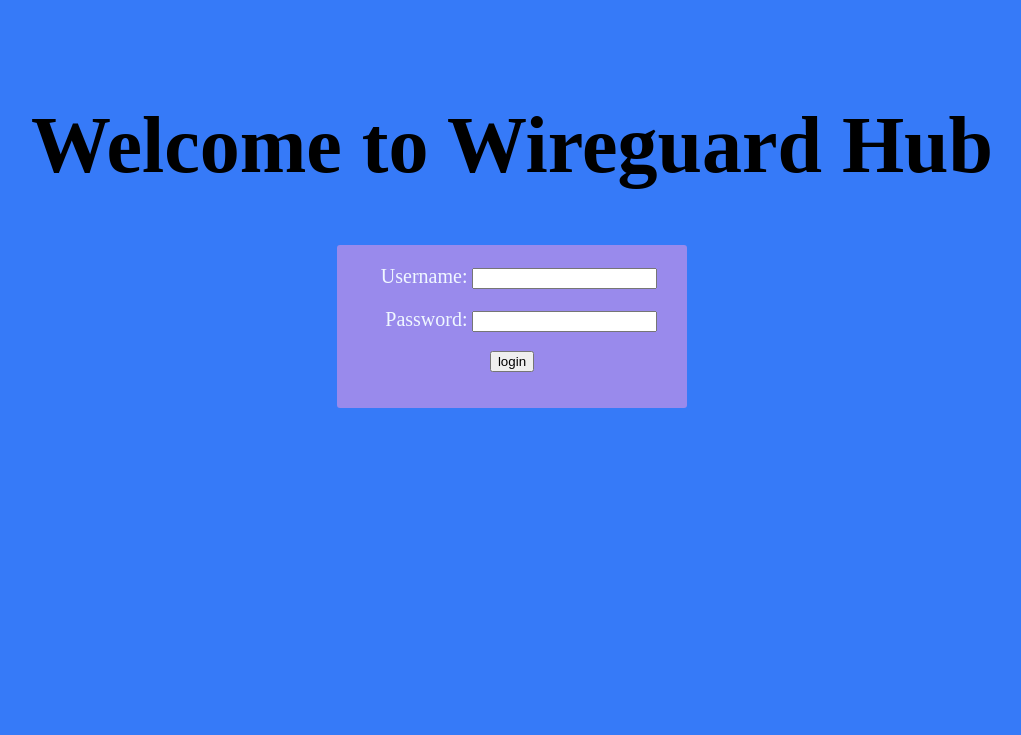
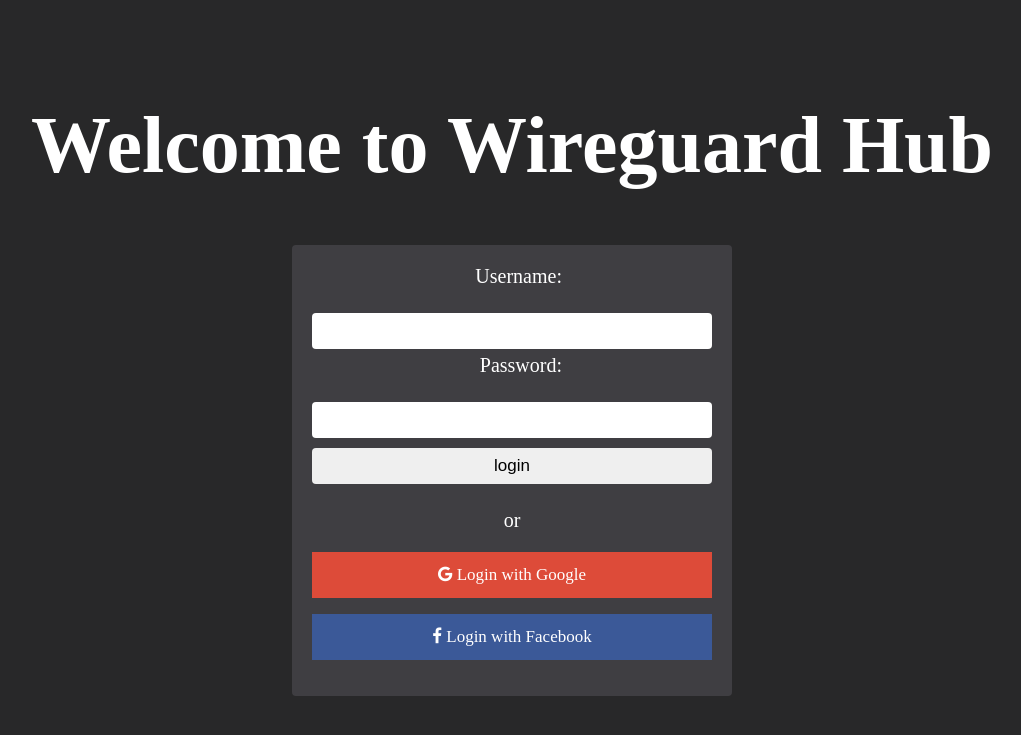
Before and after one commit to xlab-classes/cse442-spring2022-team-pyc442, a Python web app: template src/app/templates/login.html in a window 1280 px wide. Shown: the top 735 px of the page, without its empty margins (128-1149 px from the left). Run offline with Jinja, Linux system fonts and the light colour scheme; the template is opened without the code that fills it, so the values that code supplies are empty.

Commit message:
Added login with google and fb buttons #30

```diff
--- a/src/app/static/login_page_style.css
+++ b/src/app/static/login_page_style.css
@@ -1,4 +1,4 @@
-h1 {margin-top: 50px; color: Black; font-size: 80px; text-align: center;}
+h1 {margin-top: 50px; color: rgb(255, 255, 255); font-size: 80px; text-align: center;}
 h2 {margin-left: 30px;}
 label {
     display: inline-block;
@@ -6,7 +6,7 @@ label {
     font-size: 20px;
     text-align: right;
     margin-bottom: 20px;
-    color: aliceblue;
+    color: rgb(255, 255, 255);
 }
 input {text-align: left;}
 form {text-align: center;}
@@ -17,13 +17,37 @@ p.parent{
 }
 body {
     border-radius: 25px;
-    color: aquamarine;
+    color: rgb(46, 44, 53);
 }
+
 .login{
     position: relative;
     margin: 30px auto;
     padding: 20px 20px 20px;
-    width: 310px;
-    background: rgb(153, 138, 236);
-    border-radius: 3px;
+    width: 400px;
+    background: rgb(63, 62, 66);
+    border-radius: 4px;
 }
+
+input, .buttonGoogle, .buttonFB{
+    width:100%;
+    padding: 8px;
+    border: none;
+    border-radius: 4px;
+    margin: 5px -10px;
+    display: inline-block;
+    font-size: 17px;
+    line-height: 20px;
+    text-decoration: none;
+    box-sizing: border-box;
+    text-align: center;
+}
+
+.buttonGoogle, .loginGoogle{
+    background-color: #dd4b39;
+    color: white;
+}
+.buttonFB, .loginFB{
+    background-color: #3B5998;
+    color: white;
+}
--- a/src/app/templates/login.html
+++ b/src/app/templates/login.html
@@ -1,10 +1,11 @@
 {% extends "boilerplate.html" %}
 {% block head %}
    <link rel="stylesheet" href={{ url_for("static", filename="login_page_style.css")}}>
+   <link rel="stylesheet" href="https://cdnjs.cloudflare.com/ajax/libs/font-awesome/4.7.0/css/font-awesome.min.css">
 {% endblock %}
 {% block content %}
 <html>
-<body style="background-color: rgb(54, 122, 248); margin: 100px;">
+<body style="background-color: rgb(40, 40, 41); margin: 100px;">
     <p class="parent">
         <h1>Welcome to Wireguard Hub</h1>
         <div class="login">
@@ -15,9 +16,19 @@
             <label for="password">Password:</label>
             <input id="password" type="password" name="password"><br/>
 
-            <input type="submit" value="login">
+            <input class= "buttonSubmit" type="submit" value="login">
         </form>
-        <!-- <p style="font-size: 20px;">or</p> -->
+        <p style="font-size: 20px; color: white;">or</p>
+        <p class = "loginGoogle">
+            <a href="" class="buttonGoogle">
+                <i class="fa fa-brands fa-google"></i> Login with Google
+            </a>
+        </p>
+        <p class = "loginFB">
+            <a href="" class="buttonFB">
+                <i class="fa fa-brands fa-facebook-f"></i> Login with Facebook
+            </a>
+        </p>
     </p>
     </div>
 </body>
```
